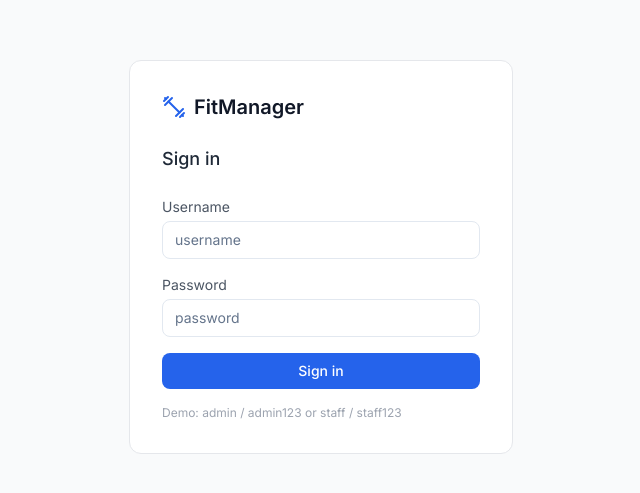
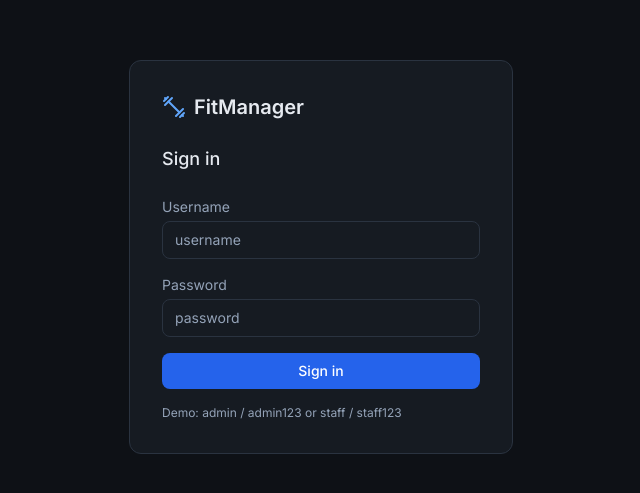
Before and after one commit to matzon1/FitManager, a React (Vite) app in the folder fitmanager-client/: page /login in a window 1280 px wide. Shown: the part 143-636 px from the top of the page, without its empty margins (319-959 px from the left). Built offline with nearby package versions, Linux system fonts and the light colour scheme.

Commit message:
style: move LoginPage to its own file and style it with the dark theme (#21)
Co-authored-by: Matias <matiassauandev@gmail.com>

```diff
--- a/fitmanager-client/src/App.tsx
+++ b/fitmanager-client/src/App.tsx
@@ -2,10 +2,11 @@ import { BrowserRouter, Routes, Route, Navigate } from 'react-router-dom';
 import { QueryClient, QueryClientProvider } from '@tanstack/react-query';
 import { useAuthStore } from './store/authStore';
 import Layout from './components/layout/Layout';
-import { LoginPage, DashboardPage, MembersPage } from './pages/Pages';
+import { DashboardPage, MembersPage } from './pages/Pages';
 import { PaymentsPage } from './pages/PaymentsPage';
 import { AttendancePage } from './pages/AttendancePage';
 import { MembershipsPage } from './pages/MembershipsPage';
+import { LoginPage } from './pages/LoginPage';
 
 const queryClient = new QueryClient();
 
--- /dev/null
+++ b/fitmanager-client/src/pages/LoginPage.tsx
@@ -0,0 +1,80 @@
+import { useNavigate } from "react-router-dom";
+import { Dumbbell } from "lucide-react";
+import { authApi } from "../api/endpoints";
+import { useAuthStore } from "../store/authStore";
+import { useState } from "react";
+import { Input } from "../components/ui/Field";
+import Button from "../components/ui/Button";
+import Card from "../components/ui/Card";
+
+export function LoginPage() {
+  const [username, setUsername] = useState("");
+  const [password, setPassword] = useState("");
+  const [error, setError] = useState("");
+  const [loading, setLoading] = useState(false);
+  const navigate = useNavigate();
+  const login = useAuthStore((s) => s.login);
+
+  const handleSubmit = async (e: React.FormEvent) => {
+    e.preventDefault();
+    setLoading(true);
+    setError("");
+    try {
+      const data = await authApi.login(username, password);
+      login(data.token, data.username, data.role);
+      navigate("/");
+    } catch {
+      setError("Invalid username or password.");
+    } finally {
+      setLoading(false);
+    }
+  };
+
+  return (
+    <div className="dark min-h-screen bg-background text-foreground flex items-center justify-center p-4">
+      <Card className="p-8 w-full max-w-sm">
+        <div className="flex items-center gap-2 mb-6">
+          <Dumbbell className="text-primary-text" size={24} />
+          <span className="font-semibold text-xl text-foreground">
+            FitManager
+          </span>
+        </div>
+        <h1 className="text-lg font-medium text-foreground mb-6">Sign in</h1>
+        <form onSubmit={handleSubmit} className="space-y-4">
+          <div>
+            <label className="block text-sm text-muted mb-1" htmlFor="username">
+              Username
+            </label>
+            <Input
+              value={username}
+              onChange={(e) => setUsername(e.target.value)}
+              id="username"
+              placeholder="username"
+              required
+            />
+          </div>
+          <div>
+            <label className="block text-sm text-muted mb-1" htmlFor="password">
+              Password
+            </label>
+            <Input
+              type="password"
+              value={password}
+              onChange={(e) => setPassword(e.target.value)}
+              id="password"
+              placeholder="password"
+              required
+            />
+          </div>
+          {error && <p className="text-sm text-danger">{error}</p>}
+          <Button className="w-full" type="submit" disabled={loading}>
+            {loading ? "Signing in..." : "Sign in"}
+          </Button>
+        </form>
+        <p role="alert" className="text-xs text-muted mt-4">
+          Demo: admin / admin123 or staff / staff123
+        </p>
+      </Card>
+    </div>
+  );
+}
--- a/fitmanager-client/src/pages/MembershipsPage.tsx
+++ b/fitmanager-client/src/pages/MembershipsPage.tsx
@@ -1,59 +1,76 @@
-
-import { useQuery } from '@tanstack/react-query';
-import { membersApi, membershipsApi, plansApi } from '../api/endpoints';
-import { useState } from 'react';
-import { useAuthStore } from '../store/authStore';
-import { Plus } from 'lucide-react';
-import Button from '../components/ui/Button';
-
-
-
-
+import { useQuery } from "@tanstack/react-query";
+import { membersApi, membershipsApi, plansApi } from "../api/endpoints";
+import { useState } from "react";
+import { useAuthStore } from "../store/authStore";
+import { Plus } from "lucide-react";
+import Button from "../components/ui/Button";
 
 export function MembershipsPage() {
-  const { data: memberships, isLoading, refetch } = useQuery({ queryKey: ['memberships'], queryFn: membershipsApi.getAll });
+  const {
+    data: memberships,
+    isLoading,
+    refetch,
+  } = useQuery({ queryKey: ["memberships"], queryFn: membershipsApi.getAll });
   const [showForm, setShowForm] = useState(false);
-  const [form, setForm] = useState({ memberId: 0, planId: 0, startDate: '' });
-  const role = useAuthStore(s => s.role);
-  const { data: members } = useQuery({ queryKey: ['members'], queryFn: membersApi.getAll });
-  const { data: plans } = useQuery({ queryKey: ['plans'], queryFn: plansApi.getAll });
-
+  const [form, setForm] = useState({ memberId: 0, planId: 0, startDate: "" });
+  const role = useAuthStore((s) => s.role);
+  const { data: members } = useQuery({
+    queryKey: ["members"],
+    queryFn: membersApi.getAll,
+  });
+  const { data: plans } = useQuery({
+    queryKey: ["plans"],
+    queryFn: plansApi.getAll,
+  });
 
   const handleCreate = async (e: React.FormEvent) => {
     e.preventDefault();
     if (form.memberId === 0 || form.planId === 0) return;
     await membershipsApi.assign(form.memberId, form.planId, form.startDate);
     setShowForm(false);
-      setForm({ memberId: 0, planId: 0, startDate: '' });
+    setForm({ memberId: 0, planId: 0, startDate: "" });
     refetch();
   };
 
-      const statusColor = (s: string) => ({
-    Active: 'bg-green-100 text-green-700',
-    Expired: 'bg-gray-100 text-gray-600',
-    Cancelled: 'bg-red-100 text-red-700',
-  }[s] ?? 'bg-gray-100 text-gray-600');
+  const statusColor = (s: string) =>
+    ({
+      Active: "bg-green-100 text-green-700",
+      Expired: "bg-gray-100 text-gray-600",
+      Cancelled: "bg-red-100 text-red-700",
+    })[s] ?? "bg-gray-100 text-gray-600";
 
   if (isLoading) return <div className="text-gray-500">Loading...</div>;
 
-
   return (
-
     <div>
       <h1 className="text-xl font-semibold text-gray-900">Memberships</h1>
       <table className="w-full text-sm">
         <thead className="bg-gray-50 border-b border-gray-200">
-      <tr>{['Member', 'Plan', 'Start Date', 'End', 'Status'].map(h => (<th key={h} className="px-4 py-2 text-left">{h}</th>))}</tr>
+          <tr>
+            {["Member", "Plan", "Start Date", "End", "Status"].map((h) => (
+              <th key={h} className="px-4 py-2 text-left">
+                {h}
+              </th>
+            ))}
+          </tr>
         </thead>
         <tbody>
-      {memberships?.map(membership => (
+          {memberships?.map((membership) => (
             <tr key={membership.id} className="border-b border-gray-200">
               <td className="px-4 py-2">{membership.memberName}</td>
               <td className="px-4 py-2">{membership.planName}</td>
-          <td className="px-4 py-2">{new Date(membership.startDate).toLocaleDateString()}</td>
-          <td className="px-4 py-2">{new Date(membership.endDate).toLocaleDateString()}</td>
+              <td className="px-4 py-2">
+                {new Date(membership.startDate).toLocaleDateString()}
+              </td>
+              <td className="px-4 py-2">
+                {new Date(membership.endDate).toLocaleDateString()}
+              </td>
               <td className="px-4 py-3">
-                  <span className={`px-2 py-1 rounded-full text-xs font-medium ${statusColor(membership.status)}`}>{membership.status}</span>
+                <span
+                  className={`px-2 py-1 rounded-full text-xs font-medium ${statusColor(membership.status)}`}
+                >
+                  {membership.status}
+                </span>
               </td>
             </tr>
           ))}
@@ -61,7 +78,7 @@ export function MembershipsPage() {
       </table>
 
       <div className="flex items-center justify-between mb-6">
-        {role === 'Admin' && (
+        {role === "Admin" && (
           <Button onClick={() => setShowForm(true)}>
             <Plus size={16} /> Assign membership
           </Button>
@@ -70,52 +87,61 @@ export function MembershipsPage() {
           <div className="bg-white rounded-xl border border-gray-200 p-5 mb-6">
             <h2 className="font-medium text-gray-800 mb-4">New membership</h2>
             <form onSubmit={handleCreate} className="grid grid-cols-2 gap-3">
-
               <select
                 className="border border-gray-200 rounded-lg px-3 py-2 text-sm focus:outline-none focus:ring-2 focus:ring-blue-500"
                 value={form.memberId}
-            onChange={e => setForm({ ...form, memberId: Number(e.target.value) })}>
+                onChange={(e) =>
+                  setForm({ ...form, memberId: Number(e.target.value) })
+                }
+              >
                 <option value={0}>Select member</option>
-            {members?.map(m => (
+                {members?.map((m) => (
                   <option key={m.id} value={m.id}>
                     {m.firstName} {m.lastName}
                   </option>
                 ))}
               </select>
 
-             <input className="border border-gray-200 rounded-lg px-3 py-2 text-sm focus:outline-none focus:ring-2 focus:ring-blue-500"
+              <input
+                className="border border-gray-200 rounded-lg px-3 py-2 text-sm focus:outline-none focus:ring-2 focus:ring-blue-500"
                 value={form.startDate}
                 type="date"
-            onChange={e => setForm({ ...form, startDate: (e.target.value) })}/>
-
+                onChange={(e) =>
+                  setForm({ ...form, startDate: e.target.value })
+                }
+              />
 
               <select
                 className="border border-gray-200 rounded-lg px-3 py-2 text-sm focus:outline-none focus:ring-2 focus:ring-blue-500"
                 value={form.planId}
-            onChange={e => setForm({ ...form, planId: Number(e.target.value) })}>
+                onChange={(e) =>
+                  setForm({ ...form, planId: Number(e.target.value) })
+                }
+              >
                 <option value={0}>Select plan</option>
-            {plans?.filter(p => p.isActive).map(p => (
+                {plans
+                  ?.filter((p) => p.isActive)
+                  .map((p) => (
                     <option key={p.id} value={p.id}>
                       {p.name} {p.price.toFixed(2)}
                     </option>
                   ))}
               </select>
 
-
               <div className="col-span-2 flex gap-2 justify-end">
-              <Button type="button" variant="secondary" onClick={() => setShowForm(false)}>Cancel</Button>
-              <Button type="submit" >Save</Button>
+                <Button
+                  type="button"
+                  variant="secondary"
+                  onClick={() => setShowForm(false)}
+                >
+                  Cancel
+                </Button>
+                <Button type="submit">Save</Button>
               </div>
             </form>
           </div>
         )}
       </div>
-
-
-
-
     </div>
-
-
-
-)}
+  );
+}
--- a/fitmanager-client/src/pages/Pages.tsx
+++ b/fitmanager-client/src/pages/Pages.tsx
@@ -1,8 +1,4 @@
 import { useState } from 'react';
-import { useNavigate } from 'react-router-dom';
-import { Dumbbell } from 'lucide-react';
-import { authApi } from '../api/endpoints';
-import { useAuthStore } from '../store/authStore';
 import Button from '../components/ui/Button';
 import Badge, {type Tone } from '../components/ui/Badge';
 import  Card from '../components/ui/Card';
@@ -12,58 +8,6 @@ import { Plus } from 'lucide-react';
 import type { Member } from '../types';
 import { useAuthStore as useAuth } from '../store/authStore';
 import { parseUtc } from '../utils/dates';
-
-
-export function LoginPage() {
-  const [username, setUsername] = useState('');
-  const [password, setPassword] = useState('');
-  const [error, setError] = useState('');
-  const [loading, setLoading] = useState(false);
-  const navigate = useNavigate();
-  const login = useAuthStore(s => s.login);
-
-  const handleSubmit = async (e: React.FormEvent) => {
-    e.preventDefault();
-    setLoading(true); setError('');
-    try {
-      const data = await authApi.login(username, password);
-      login(data.token, data.username, data.role);
-      navigate('/');
-    } catch {
-      setError('Invalid username or password.');
-    } finally {
-      setLoading(false);
-    }
-  };
-
-  return (
-    <div className="min-h-screen bg-gray-50 flex items-center justify-center">
-      <div className="bg-white rounded-xl border border-gray-200 p-8 w-full max-w-sm">
-        <div className="flex items-center gap-2 mb-6">
-          <Dumbbell className="text-blue-600" size={24} />
-          <span className="font-semibold text-xl text-gray-900">FitManager</span>
-        </div>
-        <h1 className="text-lg font-medium text-gray-800 mb-6">Sign in</h1>
-        <form onSubmit={handleSubmit} className="space-y-4">
-          <div>
-            <label className="block text-sm text-gray-600 mb-1">Username</label>
-            <Input value={username} onChange={e => setUsername(e.target.value)} placeholder="username" required />
-          </div>
-          <div>
-            <label className="block text-sm text-gray-600 mb-1">Password</label>
-            <Input type="password" value={password} onChange={e => setPassword(e.target.value)} placeholder="password" required />
-          </div>
-          {error && <p className="text-sm text-red-600">{error}</p>}
-          <Button className="w-full" type="submit" disabled={loading}>
-            {loading ? 'Signing in...' : 'Sign in'}
-          </Button>
-        </form>
-        <p className="text-xs text-gray-400 mt-4">Demo: admin / admin123 or staff / staff123</p>
-      </div>
-    </div>
-  );
-}
-
 import { useQuery } from '@tanstack/react-query';
 import { dashboardApi } from '../api/endpoints';
 import { Users, DollarSign, CalendarCheck, AlertCircle } from 'lucide-react';
--- a/fitmanager-client/src/pages/PaymentsPage.tsx
+++ b/fitmanager-client/src/pages/PaymentsPage.tsx
@@ -1,29 +1,39 @@
-import { useState } from 'react';
-import { useQuery } from '@tanstack/react-query';
-import { paymentsApi } from '../api/endpoints';
-import type { Payment } from '../types';
-import { Plus } from 'lucide-react';
-import { useAuthStore } from '../store/authStore';
-import { membersApi } from '../api/endpoints';
-import { parseUtc } from '../utils/dates';
-import Button from '../components/ui/Button';
-
+import { useState } from "react";
+import { useQuery } from "@tanstack/react-query";
+import { paymentsApi } from "../api/endpoints";
+import type { Payment } from "../types";
+import { Plus } from "lucide-react";
+import { useAuthStore } from "../store/authStore";
+import { membersApi } from "../api/endpoints";
+import { parseUtc } from "../utils/dates";
+import Button from "../components/ui/Button";
 
 export function PaymentsPage() {
-  const { data: payments, isLoading, refetch } = useQuery({ queryKey: ['payments'], queryFn: paymentsApi.getAll });
+  const {
+    data: payments,
+    isLoading,
+    refetch,
+  } = useQuery({ queryKey: ["payments"], queryFn: paymentsApi.getAll });
   const [showForm, setShowForm] = useState(false);
-  const [form, setForm] = useState({ memberId: 0, amount: 0, status: 0, notes: '' });
-  const role = useAuthStore(s => s.role);
-  const { data: members } = useQuery({ queryKey: ['members'], queryFn: membersApi.getAll });
+  const [form, setForm] = useState({
+    memberId: 0,
+    amount: 0,
+    status: 0,
+    notes: "",
+  });
+  const role = useAuthStore((s) => s.role);
+  const { data: members } = useQuery({
+    queryKey: ["members"],
+    queryFn: membersApi.getAll,
+  });
 
   const handleCreate = async (e: React.FormEvent) => {
     e.preventDefault();
     await paymentsApi.create(form);
     setShowForm(false);
-    setForm({ memberId: 0, amount: 0, status: 0, notes: '' });
+    setForm({ memberId: 0, amount: 0, status: 0, notes: "" });
     refetch();
   };
-
 
   if (isLoading) return <div className="text-gray-500">Loading...</div>;
 
@@ -33,27 +43,41 @@ return (
       <div className="bg-white rounded-xl border border-gray-200 overflow-hidden">
         <table className="w-full text-sm">
           <thead className="bg-gray-50 border-b border-gray-200">
-                  <tr>{['Member', 'Amount', 'Status', 'Notes', 'Payment Date'].map(h => (
-                    <th key={h} className="text-left px-4 py-3 font-medium text-gray-600">{h}</th>
-                  ))}</tr>
+            <tr>
+              {["Member", "Amount", "Status", "Notes", "Payment Date"].map(
+                (h) => (
+                  <th
+                    key={h}
+                    className="text-left px-4 py-3 font-medium text-gray-600"
+                  >
+                    {h}
+                  </th>
+                ),
+              )}
+            </tr>
           </thead>
           <tbody className="divide-y divide-gray-100">
             {payments?.map((p: Payment) => (
               <tr key={p.id} className="hover:bg-gray-50">
-                    <td className="px-4 py-3 font-medium text-gray-900">{p.memberName}</td>
-                    <td className="px-4 py-3 text-gray-600">{p.amount.toFixed(2)}</td>
+                <td className="px-4 py-3 font-medium text-gray-900">
+                  {p.memberName}
+                </td>
+                <td className="px-4 py-3 text-gray-600">
+                  {p.amount.toFixed(2)}
+                </td>
                 <td className="px-4 py-3 text-gray-600">{p.status}</td>
                 <td className="px-4 py-3 text-gray-600">{p.notes}</td>
-                    <td className="px-4 py-3 text-gray-600">{parseUtc(p.paymentDate).toLocaleDateString()}</td>
+                <td className="px-4 py-3 text-gray-600">
+                  {parseUtc(p.paymentDate).toLocaleDateString()}
+                </td>
               </tr>
             ))}
           </tbody>
         </table>
       </div>
 
-
       <div className="flex items-center justify-between mb-6">
-        {role === 'Admin' && (
+        {role === "Admin" && (
           <Button onClick={() => setShowForm(true)}>
             <Plus size={16} /> Add payment
           </Button>
@@ -62,44 +86,61 @@ return (
           <div className="bg-white rounded-xl border border-gray-200 p-5 mb-6">
             <h2 className="font-medium text-gray-800 mb-4">New payment</h2>
             <form onSubmit={handleCreate} className="grid grid-cols-2 gap-3">
-
               <select
                 className="border border-gray-200 rounded-lg px-3 py-2 text-sm focus:outline-none focus:ring-2 focus:ring-blue-500"
                 value={form.memberId}
-            onChange={e => setForm({ ...form, memberId: Number(e.target.value) })}>
+                onChange={(e) =>
+                  setForm({ ...form, memberId: Number(e.target.value) })
+                }
+              >
                 <option value={0}>Select member</option>
-            {members?.map(m => (
+                {members?.map((m) => (
                   <option key={m.id} value={m.id}>
                     {m.firstName} {m.lastName}
                   </option>
                 ))}
               </select>
 
-             <input className="border border-gray-200 rounded-lg px-3 py-2 text-sm focus:outline-none focus:ring-2 focus:ring-blue-500"
+              <input
+                className="border border-gray-200 rounded-lg px-3 py-2 text-sm focus:outline-none focus:ring-2 focus:ring-blue-500"
                 value={form.amount}
-             type="number" step="0.01"
+                type="number"
+                step="0.01"
                 placeholder="Amount"
-            onChange={e => setForm({ ...form, amount: Number(e.target.value) })}/>
-
+                onChange={(e) =>
+                  setForm({ ...form, amount: Number(e.target.value) })
+                }
+              />
 
               <select
                 className="border border-gray-200 rounded-lg px-3 py-2 text-sm focus:outline-none focus:ring-2 focus:ring-blue-500"
                 value={form.status}
-            onChange={e => setForm({ ...form, status: Number(e.target.value) })}>
+                onChange={(e) =>
+                  setForm({ ...form, status: Number(e.target.value) })
+                }
+              >
                 <option value={0}>Paid</option>
                 <option value={1}>Pending</option>
                 <option value={2}>Overdue</option>
                 <option value={3}>Refunded</option>
               </select>
 
-             <input className="border border-gray-200 rounded-lg px-3 py-2 text-sm focus:outline-none focus:ring-2 focus:ring-blue-500"
+              <input
+                className="border border-gray-200 rounded-lg px-3 py-2 text-sm focus:outline-none focus:ring-2 focus:ring-blue-500"
                 value={form.notes}
                 placeholder="Notes"
-            onChange={e => setForm({ ...form, notes: (e.target.value) })}/>
+                onChange={(e) => setForm({ ...form, notes: e.target.value })}
+              />
 
               <div className="col-span-2 flex gap-2 justify-end">
-              <Button  variant="secondary" type="button" onClick={() => setShowForm(false)}>Cancel</Button>
-              <Button type="submit" >Save</Button>
+                <Button
+                  variant="secondary"
+                  type="button"
+                  onClick={() => setShowForm(false)}
+                >
+                  Cancel
+                </Button>
+                <Button type="submit">Save</Button>
               </div>
             </form>
           </div>
```
Also changed, not shown: fitmanager-client/src/pages/AttendancePage.tsx (+52 -27 lines). Lines whose indentation alone changed are shown as unchanged.
